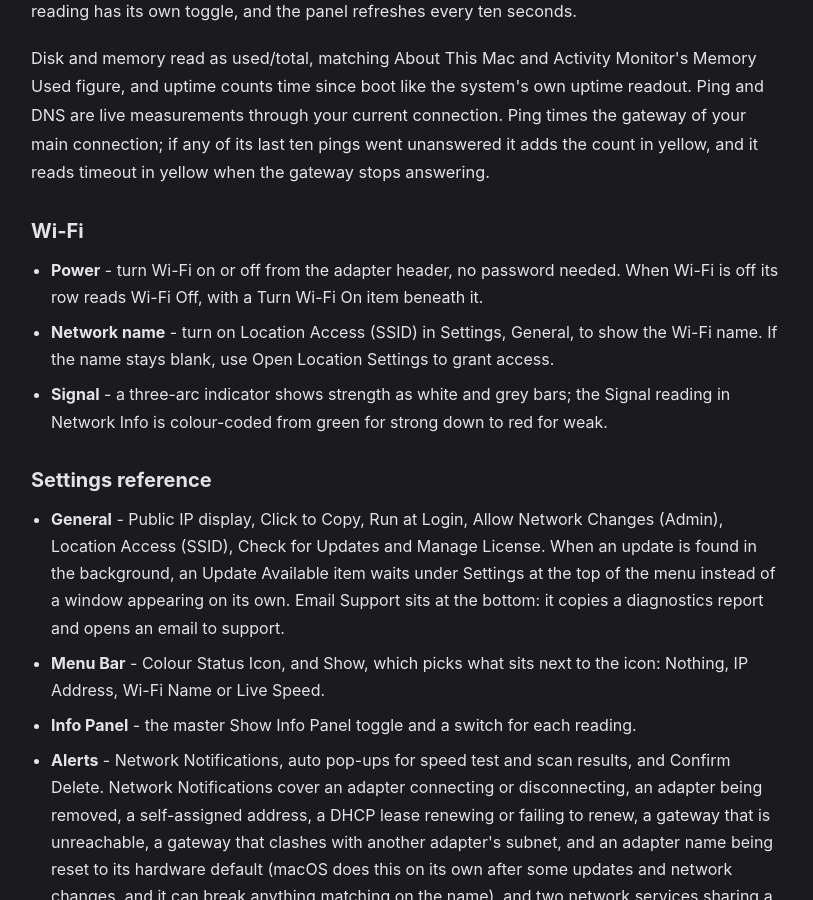
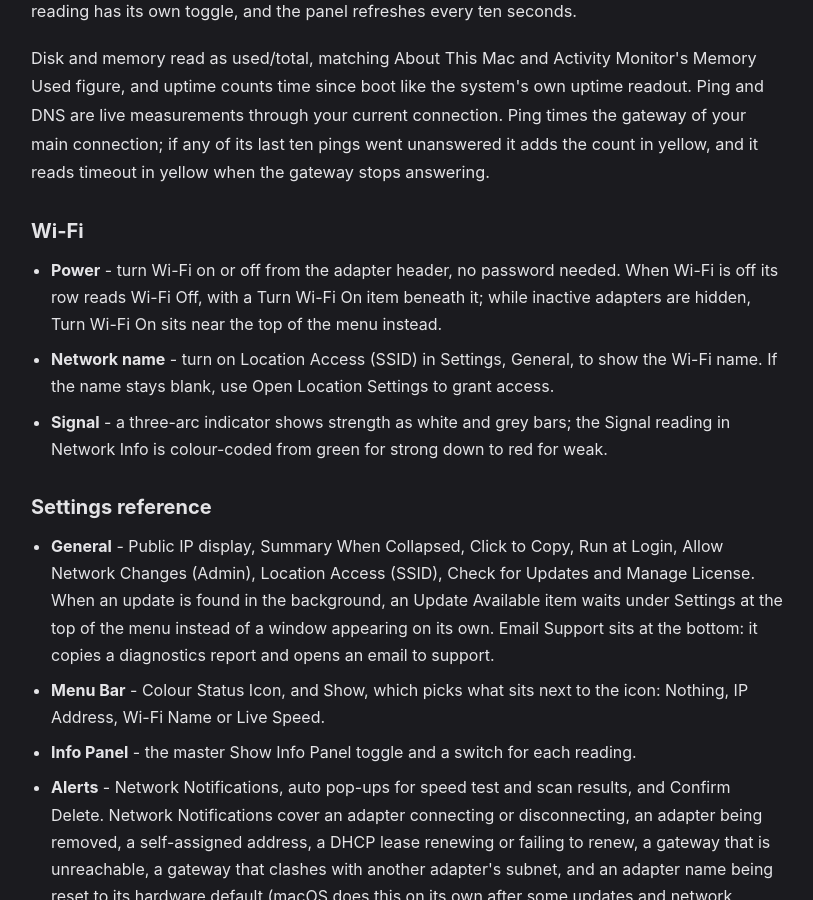
Before and after one commit to BSKapps/bskapps.github.io, a Jekyll site: the page articles/quicker-ip-guide/index.html, which Jekyll copies as it is, in a window 1280 px wide and 900 px high, scrolled down 7207 px. Shown: the whole window, without its empty margins (233-1046 px from the left). Built offline with Jekyll 4.4.1, drawn with Linux system fonts in a browser that asks for light colours.

Commit message:
Quicker IP guide: Turn Wi-Fi On placement while inactive adapters are hidden; General lists Summary When Collapsed

```diff
--- a/articles/quicker-ip-guide/index.html
+++ b/articles/quicker-ip-guide/index.html
@@ -134,14 +134,14 @@
 
             <h2>Wi-Fi</h2>
             <ul>
-                <li><strong>Power</strong> - turn Wi-Fi on or off from the adapter header, no password needed. When Wi-Fi is off its row reads Wi-Fi Off, with a Turn Wi-Fi On item beneath it.</li>
+                <li><strong>Power</strong> - turn Wi-Fi on or off from the adapter header, no password needed. When Wi-Fi is off its row reads Wi-Fi Off, with a Turn Wi-Fi On item beneath it; while inactive adapters are hidden, Turn Wi-Fi On sits near the top of the menu instead.</li>
                 <li><strong>Network name</strong> - turn on Location Access (SSID) in Settings, General, to show the Wi-Fi name. If the name stays blank, use Open Location Settings to grant access.</li>
                 <li><strong>Signal</strong> - a three-arc indicator shows strength as white and grey bars; the Signal reading in Network Info is colour-coded from green for strong down to red for weak.</li>
             </ul>
 
             <h2>Settings reference</h2>
             <ul>
-                <li><strong>General</strong> - Public IP display, Click to Copy, Run at Login, Allow Network Changes (Admin), Location Access (SSID), Check for Updates and Manage License. When an update is found in the background, an Update Available item waits under Settings at the top of the menu instead of a window appearing on its own. Email Support sits at the bottom: it copies a diagnostics report and opens an email to support.</li>
+                <li><strong>General</strong> - Public IP display, Summary When Collapsed, Click to Copy, Run at Login, Allow Network Changes (Admin), Location Access (SSID), Check for Updates and Manage License. When an update is found in the background, an Update Available item waits under Settings at the top of the menu instead of a window appearing on its own. Email Support sits at the bottom: it copies a diagnostics report and opens an email to support.</li>
                 <li><strong>Menu Bar</strong> - Colour Status Icon, and Show, which picks what sits next to the icon: Nothing, IP Address, Wi-Fi Name or Live Speed.</li>
                 <li><strong>Info Panel</strong> - the master Show Info Panel toggle and a switch for each reading.</li>
                 <li><strong>Alerts</strong> - Network Notifications, auto pop-ups for speed test and scan results, and Confirm Delete. Network Notifications cover an adapter connecting or disconnecting, an adapter being removed, a self-assigned address, a DHCP lease renewing or failing to renew, a gateway that is unreachable, a gateway that clashes with another adapter's subnet, and an adapter name being reset to its hardware default (macOS does this on its own after some updates and network changes, and it can break anything matching on the name), and two network services sharing a name, with a pointer to rename one in Edit Services so they can be told apart. While two services share a name, notifications add the port to it, such as Dante (en8). On wired adapters carrying an audio clock, a notification also fires when a different device takes over as grandmaster.</li>
```
